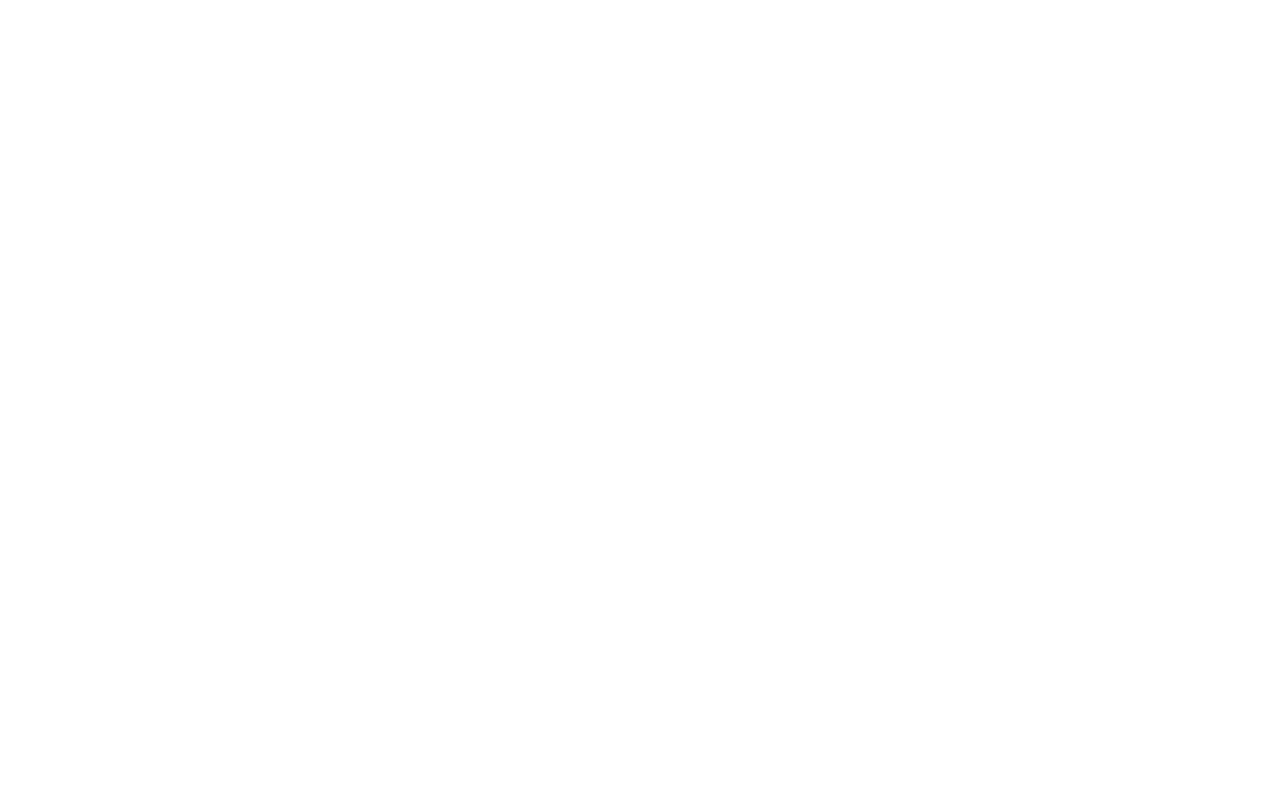
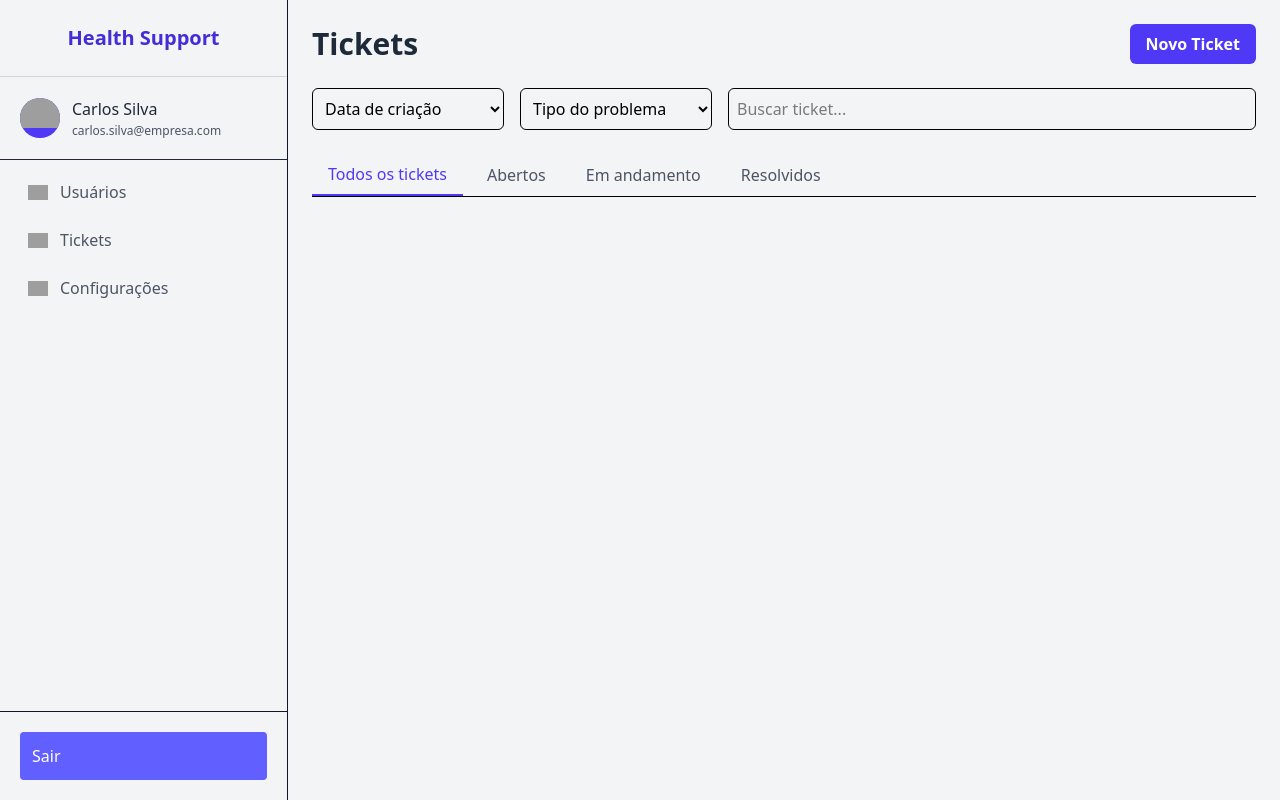
Before and after one commit to Challenge-Fiap-1TDSPX-2025/front-challenge-react, a React (Vite) app: page /dashboard in a window 1280 px wide. Before the commit this address had no page. Built offline with nearby package versions, Linux system fonts and the light colour scheme; grey boxes are pictures that could not be loaded.

Commit message:
feat: cria layout do dashboard

```diff
--- a/src/App.tsx
+++ b/src/App.tsx
@@ -3,18 +3,18 @@
 import { BrowserRouter as Router, Routes, Route } from "react-router-dom";
 import { Layout } from "./components/layout";
 import {Teste} from "./pages/teste"
-// exemplo de outra página
+import { Dashboard } from './pages/dashboard';
 
 
 function App() {
 
-
   return (
     <Router>
       <Routes>
+        <Route path='/dashboard' element={<Dashboard/>} />
         <Route path="/" element={<Layout />}>
           <Route index element={<Home />} />
-          <Route path='/teste' index element={<Teste />} />
+          <Route path='/teste' element={<Teste />} />
         </Route>
       </Routes>
     </Router>
--- a/src/components/header.tsx
+++ b/src/components/header.tsx
@@ -16,9 +16,9 @@
                     <a className="text-sm font-medium hover:text-indigo-600" href="#como-funciona">Como Funciona</a>
                     <a className="text-sm font-medium hover:text-indigo-600" href="#depoimentos">Depoimentos</a>
                     <a href="contato.html" className="text-sm font-medium hover:text-indigo-600">Contato</a>
-                    <a href="dashbord.html" className="botoes">
+                    <Link to="/dashboard" className='botoes'>
                         Entrar
-                    </a>
+                    </Link>
                     <a href="" className="botoes">
                         Cadastre-se
                     </a>
--- /dev/null
+++ b/src/components/side-bar.tsx
@@ -0,0 +1,44 @@
+export default function Sidebar() {
+    return (
+        <aside className="w-72 bg-gray text-gray-900 h-screen overflow-y-auto flex-shrink-0 flex flex-col border-r border-gray-900">
+            <div className="flex items-center gap-2 p-6 border-b border-gray-300 font-bold text-indigo-700 text-xl justify-center">
+                Health Support
+            </div>
+
+            <div className="flex items-center p-5 border-b border-gray-800 gap-3">
+                <div className="w-10 h-10 bg-indigo-600 rounded-full overflow-hidden">
+                    <img src="/img/profile-user.png" alt="perfil" className="w-full" />
+                </div>
+                <div>
+                    <h3 className="text-base font-medium text-gray-800 mb-0.5">Carlos Silva</h3>
+                    <p className="text-xs text-gray-600">carlos.silva@empresa.com</p>
+                </div>
+            </div>
+
+            <nav className="flex-1">
+                <ul className="flex flex-col p-2">
+                    <li className="flex items-center gap-3 px-5 py-3 text-gray-600 hover:bg-indigo-600 hover:text-white rounded cursor-pointer">
+                        <img src="/img/group.png" className="w-5" alt="Usuários" />
+                        Usuários
+                    </li>
+                    <li className="flex items-center gap-3 px-5 py-3 text-gray-600 hover:bg-indigo-600 hover:text-white rounded cursor-pointer">
+                        <img src="/img/ticket.png" className="w-5" alt="Tickets" />
+                        Tickets
+                    </li>
+                    <li className="flex items-center gap-3 px-5 py-3 text-gray-600 hover:bg-indigo-600 hover:text-white rounded cursor-pointer">
+                        <img src="/img/settings.png" className="w-5" alt="Configurações" />
+                        Configurações
+                    </li>
+                </ul>
+            </nav>
+
+
+            <div className="p-5 border-t mt-auto">
+                <button className="flex items-center gap-2 w-full px-3 py-3 bg-indigo-500 text-white rounded hover:bg-indigo-600 hover:text-white transition-colors">
+                    <span>Sair</span>
+                </button>
+            </div>
+
+        </aside>
+    );
+}
--- /dev/null
+++ b/src/pages/dashboard.tsx
@@ -0,0 +1,94 @@
+import { useState } from "react";
+import Sidebar from "../components/side-bar";
+//import TicketList from "../components/TicketList";
+//import TicketDetailPanel from "../components/TicketDetailPanel";
+//import ModalConfirmDelete from "../components/ModalConfirmDelete";
+
+export function Dashboard() {
+
+    const tickets = [
+        {
+            id: 1,
+            title: "Como faço para acessar minha consulta?",
+            description:
+                "Estou tentando entrar na minha consulta mas não consigo acessar o sistema. Poderiam me ajudar?",
+            status: "andamento",
+            date: "15/05/2023 10:45",
+        },
+        {
+            id: 2,
+            title: "Problema com login no aplicativo",
+            description:
+                "Não consigo fazer login no aplicativo móvel. A senha está correta, mas o sistema não reconhece meu usuário.",
+            status: "abertos",
+            date: "16/05/2023 14:30",
+        },
+        {
+            id: 3,
+            title: "Não recebi o link da minha consulta.",
+            description:
+                "Olá, gostaria de saber se o link da minha consulta já foi enviado. Não recebi nada até agora. Tem como verificar?",
+            status: "resolvidos",
+            date: "14/05/2023 09:15",
+        },
+    ];
+
+    return (
+        <div className="flex h-screen overflow-hidden bg-gray-100">
+            <Sidebar />
+            <main className="flex-1 p-6 overflow-y-auto relative">
+                <div className="flex justify-between items-center mb-6">
+                    <h1 className="text-3xl font-bold text-gray-800">Tickets</h1>
+                    <button className="bg-indigo-600 hover:bg-indigo-700 text-white px-4 py-2 rounded-md font-semibold">
+                        Novo Ticket
+                    </button>
+                </div>
+
+                {/* Filtros */}
+                <div className="flex flex-wrap gap-4 mb-6">
+                    <select className="p-2 border rounded-md w-48">
+                        <option value="">Data de criação</option>
+                        <option value="hoje">Hoje</option>
+                        <option value="semana">Esta Semana</option>
+                        <option value="mes">Este Mês</option>
+                    </select>
+                    <select className="p-2 border rounded-md w-48">
+                        <option value="">Tipo do problema</option>
+                        <option value="login">Login</option>
+                        <option value="pagamento">Pagamento</option>
+                        <option value="deposito">Depósito</option>
+                    </select>
+                    <input
+                        type="text"
+                        placeholder="Buscar ticket..."
+                        className="p-2 border rounded-md flex-1 min-w-[200px]"
+                    />
+                </div>
+
+                {/* Status Tabs */}
+                <div className="flex gap-2 border-b mb-6">
+                    {["todos", "abertos", "andamento", "resolvidos"].map((status) => (
+                        <button
+                            key={status}
+                            className={`px-4 py-2 font-medium ${status === "todos"
+                                    ? "text-indigo-600 border-b-2 border-indigo-600"
+                                    : "text-gray-600 hover:text-gray-800"
+                                }`}
+                        >
+                            {status === "todos"
+                                ? "Todos os tickets"
+                                : status === "andamento"
+                                    ? "Em andamento"
+                                    : status.charAt(0).toUpperCase() + status.slice(1)}
+                        </button>
+                    ))}
+                </div>
+
+            </main>
+
+
+
+
+        </div>
+    );
+}
```
